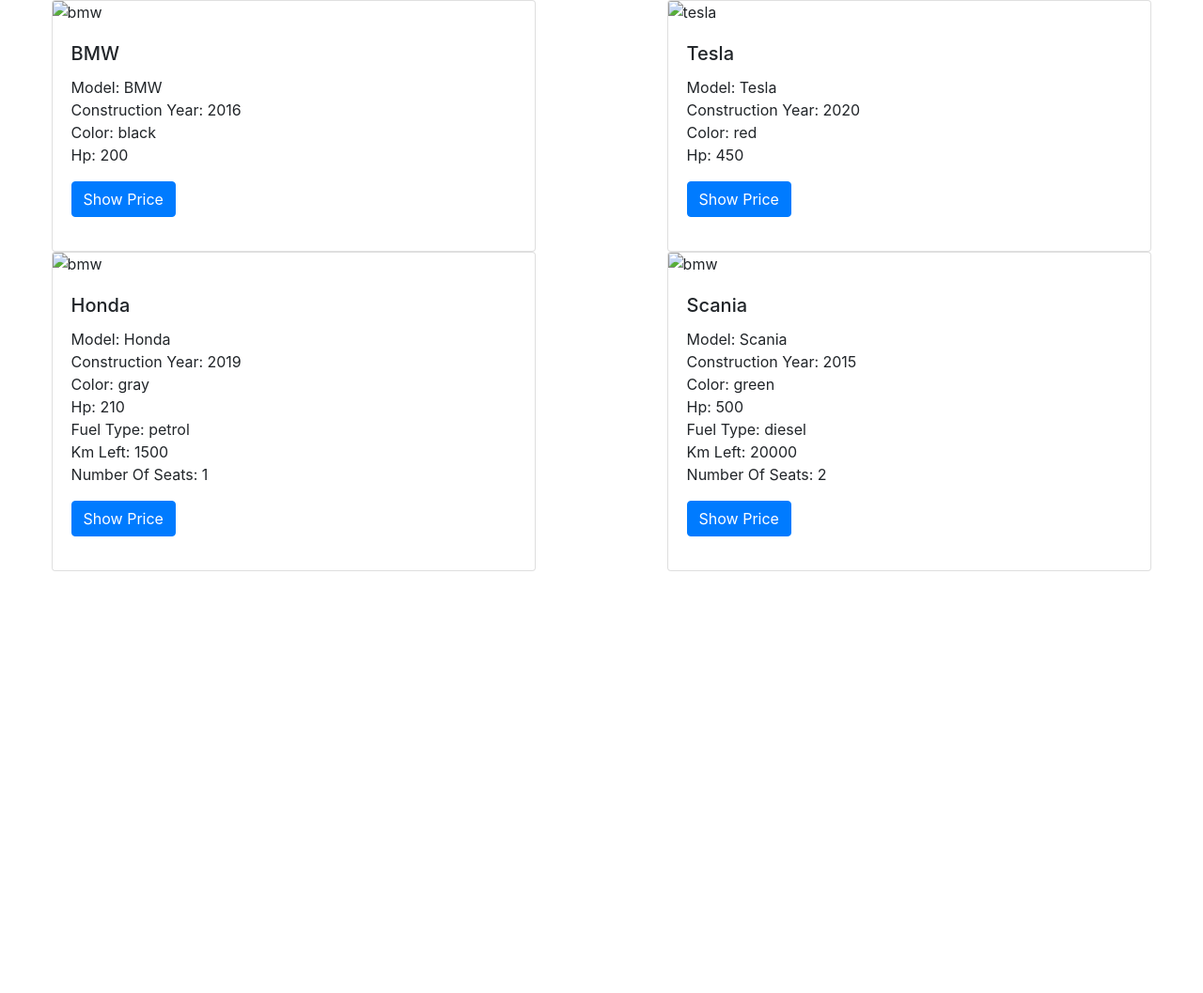
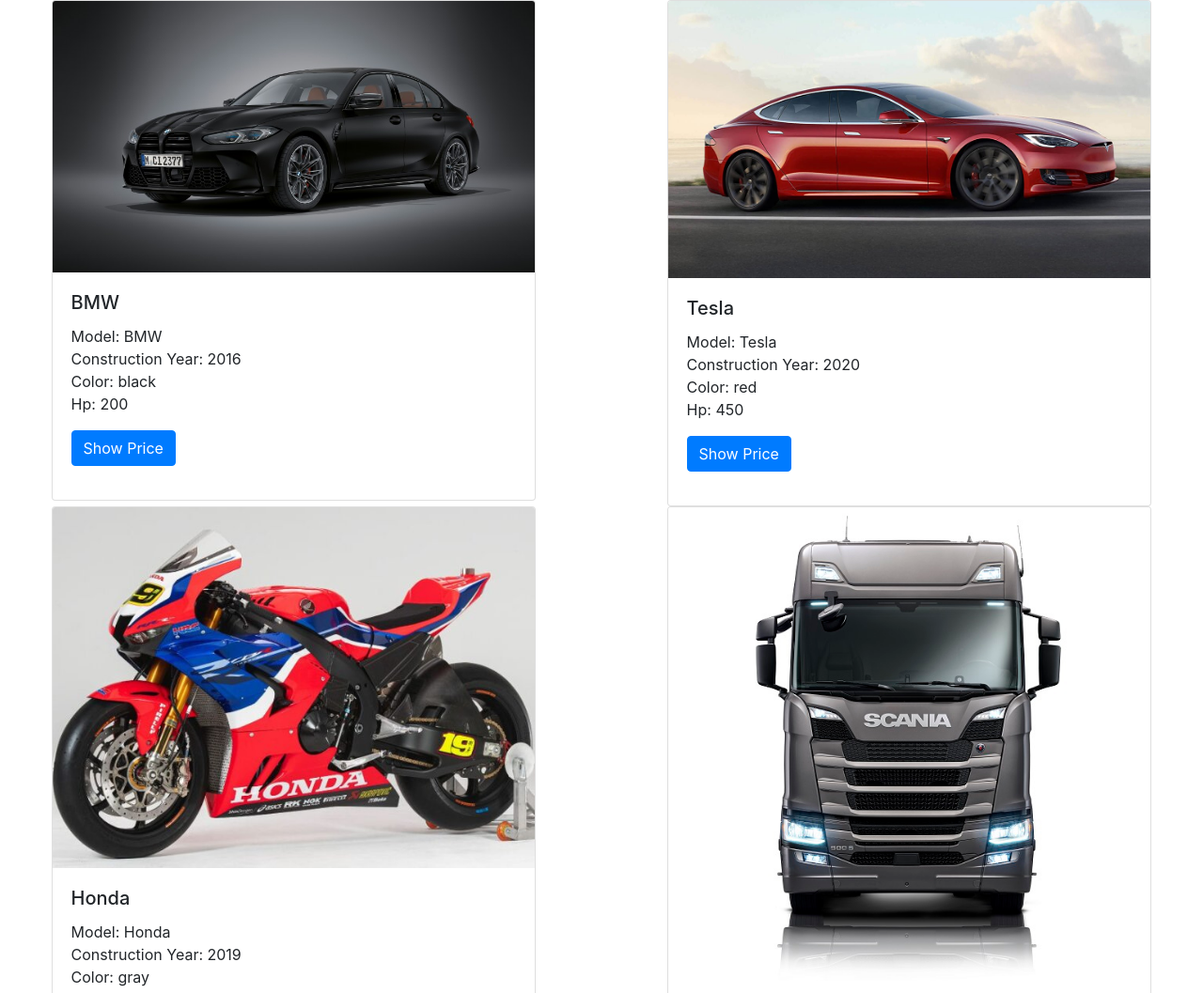
Before and after one commit to cBodenwinkler/CF-Typescript-DAY02-ChristianB-Adam, a plain HTML site: page Advanced/index.html in a window 1280 px wide. Shown: the top 1057 px of the page at 94% size. Before the commit the page ends 800 px from the top, so only its background shows below. Drawn offline with nearby package versions, Linux system fonts and the light colour scheme; the site is published under a folder, as on GitHub Pages, so addresses that start at the root find nothing.

Commit message:
Advanced Edit

```diff
--- a/Advanced/index.html
+++ b/Advanced/index.html
@@ -20,44 +20,44 @@
     <div class="row justify-content-around">
         <div class="col-5" >
             <div class="card">
-                <img class="card-img-top" src="/img/bmw.jpg" alt="bmw">
+                <img class="card-img-top" src="img/bmw.jpg" alt="bmw">
                 <div class="card-body">
                   <h5 class="card-title" id="card1">BMW</h5>
                   <p class="card-text" id="result1"></p>
-                  <a href="#" class="btn btn-primary" id="btn1">Show Price</a>
+                  <button class="btn btn-primary" id="btn1">Show Price</button>
                   <p id="price1"></p>
                 </div>
               </div>
         </div>
         <div class="col-5" >
             <div class="card">
-                <img class="card-img-top" src="/img/tesla.jpg" alt="tesla">
+                <img class="card-img-top" src="./img/tesla.jpg" alt="tesla">
                 <div class="card-body">
                   <h5 class="card-title" id="card2">Tesla</h5>
                   <p class="card-text" id="result2"></p>
-                  <a href="#" class="btn btn-primary" id="btn2">Show Price</a>
+                  <button class="btn btn-primary" id="btn2">Show Price</button>
                   <p id="price2"></p>
                 </div>
               </div>
         </div>
         <div class="col-5" >
             <div class="card">
-                <img class="card-img-top" src="/img/honda.jpg" alt="bmw">
+                <img class="card-img-top" src="img/honda.jpg" alt="bmw">
                 <div class="card-body">
                   <h5 class="card-title" id="card3">Honda</h5>
                   <p class="card-text" id="result3"></p>
-                  <a href="#" class="btn btn-primary" id="btn3">Show Price</a>
+                  <button class="btn btn-primary" id="btn3">Show Price</button>
                   <p id="price3"></p>
                 </div>
               </div>
         </div>
         <div class="col-5" >
             <div class="card">
-                <img class="card-img-top" src="/img/scania.jpg" alt="bmw">
+                <img class="card-img-top" src="img/scania.jpg" alt="bmw">
                 <div class="card-body">
                   <h5 class="card-title" id="card4">Scania</h5>
                   <p class="card-text" id="result4"></p>
-                  <a href="#" class="btn btn-primary" id="btn4">Show Price</a>
+                  <button class="btn btn-primary" id="btn4">Show Price</button>
                   <p id="price4"></p>
                 </div>
               </div>
```
